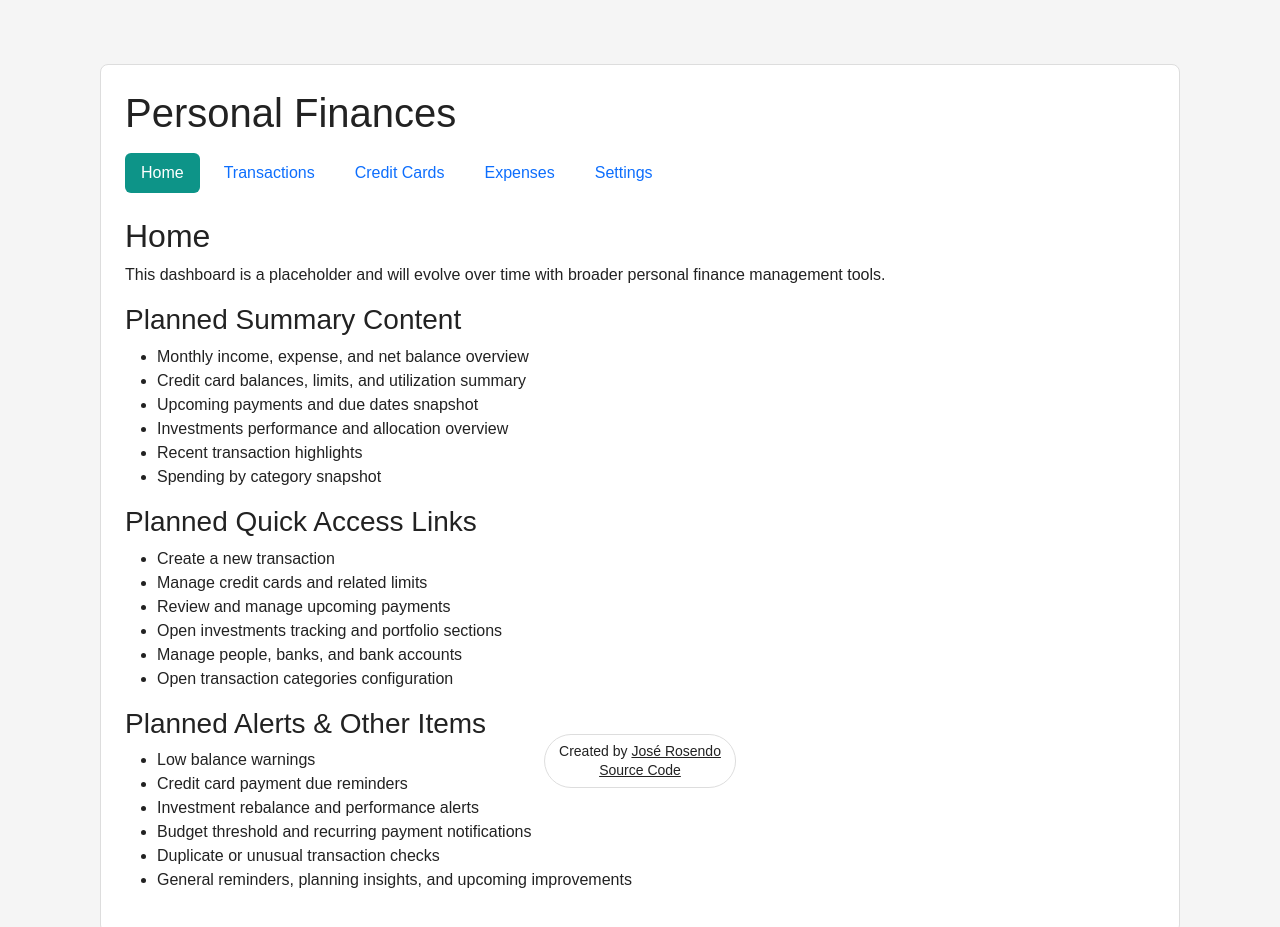
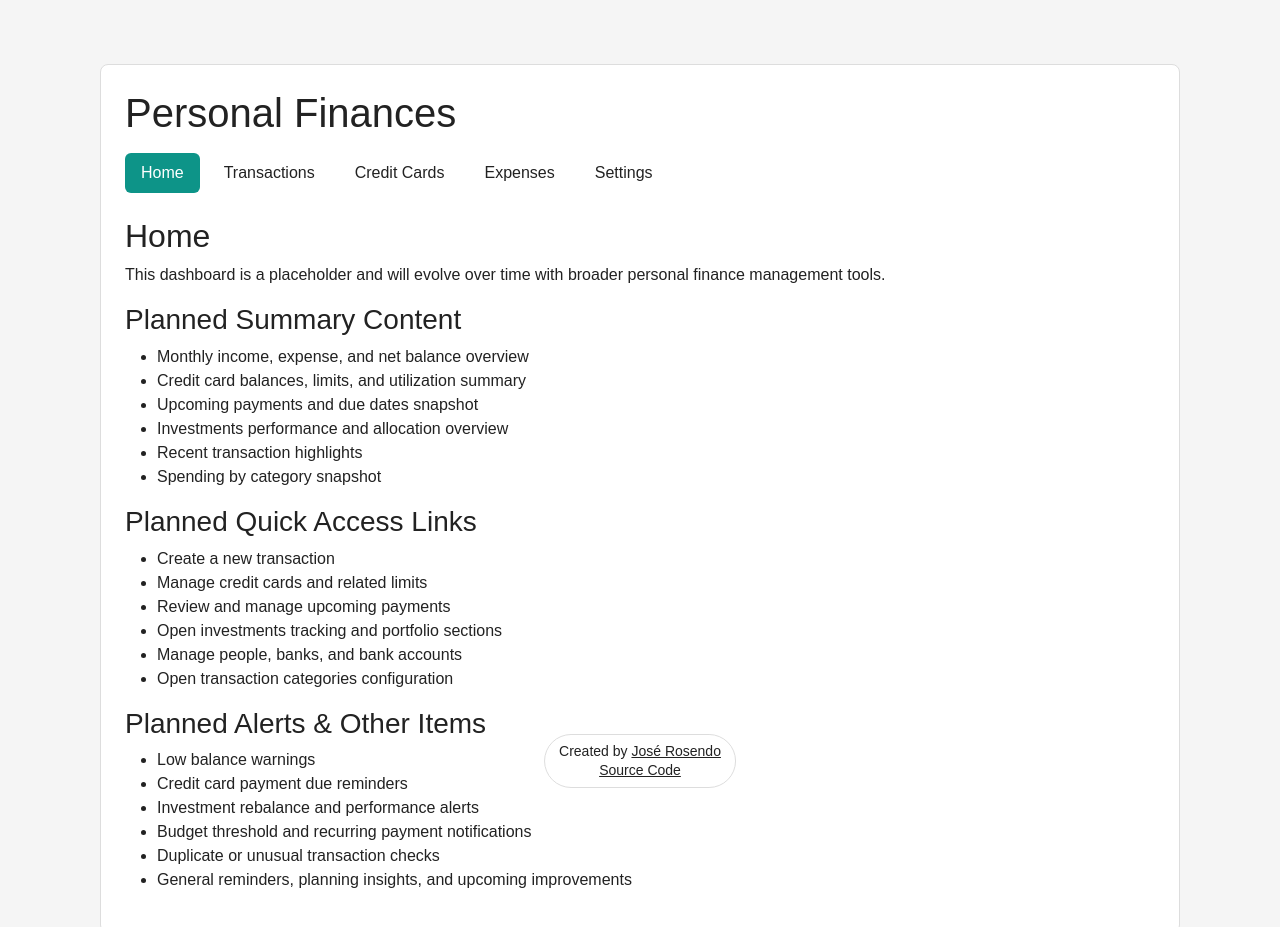
Before and after one commit to hrkns/personal-finances, a website: page web/index.html in a window 1280 px wide. Shown: the top 927 px of the page. Drawn offline with nearby package versions, Linux system fonts and the light colour scheme; no server answers.

Commit message:
Enhance navigation styling with Bootstrap and update link colors

```diff
--- a/web/index.html
+++ b/web/index.html
@@ -17,7 +17,7 @@
   <main>
     <h1>Personal Finances</h1>
 
-    <nav class="nav nav-pills gap-2 mt-3" aria-label="Views">
+    <nav class="nav nav-pills gap-2 mt-3 text-info" aria-label="Views">
       <button type="button" class="nav-link" data-route-tab="home">Home</button>
       <button type="button" class="nav-link" data-route-tab="transactions">Transactions</button>
       <button type="button" class="nav-link" data-route-tab="credit-cards">Credit Cards</button>
--- a/web/styles.css
+++ b/web/styles.css
@@ -52,6 +52,20 @@ section {
 
 .nav-pills {
   --bs-nav-pills-link-active-bg: var(--app-color-primary);
+  --bs-nav-pills-link-active-color: #ffffff;
+}
+
+nav[aria-label="Views"] .nav-link {
+  color: var(--app-color-text);
+}
+
+nav[aria-label="Views"] .nav-link:not(.active):hover,
+nav[aria-label="Views"] .nav-link:not(.active):focus {
+  color: var(--app-color-text);
+}
+
+nav[aria-label="Views"] .nav-link.active {
+  color: #ffffff;
 }
 
 .view[hidden],
```
